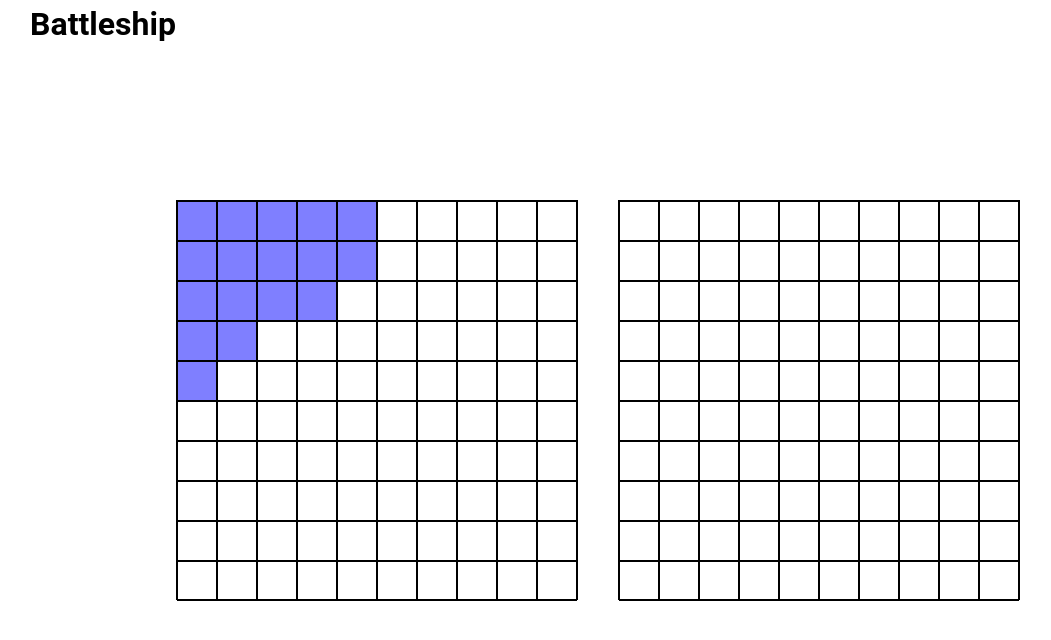
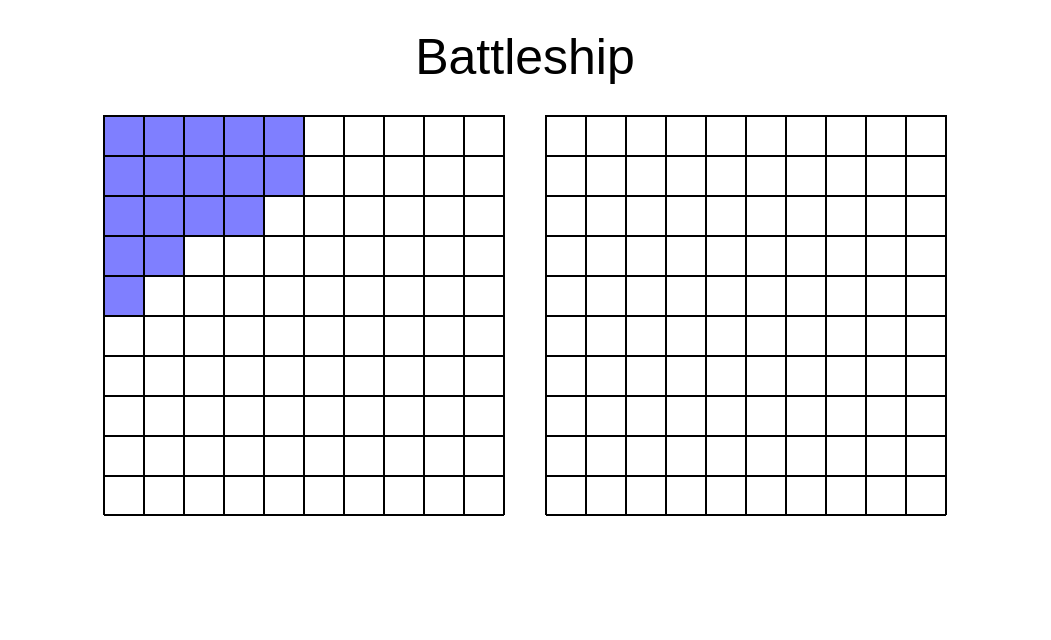
Before and after one commit to AndrewAttemptsCode/odin-battleship, a website built with webpack: page src/index.html in a window 1280 px wide. Shown: the whole page, without its empty margins (115-1166 px from the left). Built offline with nearby package versions, Linux system fonts and the light colour scheme.

Commit message:
style: add styling for game result message and title text

```diff
--- a/src/styles.css
+++ b/src/styles.css
@@ -27,12 +27,15 @@ p, h1, h2, h3, h4, h5, h6 {
   isolation: isolate;
 }
 
+/* Font */
+@import url('https://fonts.googleapis.com/css2?family=Bungee+Tint&display=swap');
+
 /* Main Layout */
 
 .battleship-app {
   min-height: 100vh;
   display: flex;
-  justify-content: center;
+  flex-direction: column;
 }
 
 .board-container {
@@ -84,3 +87,39 @@ p, h1, h2, h3, h4, h5, h6 {
 .sunk {
   background: red;
 }
+
+/* title */
+
+.title-container {
+  display: flex;
+  flex-direction: column;
+  justify-content: center;
+  align-items: center;
+  padding: 20px;
+}
+
+.title-text {
+  font-family: 'Bungee Tint', sans-serif;
+  font-weight: 400;
+  font-style: normal;
+  font-size: 50px;
+}
+
+/* Game result message */
+
+.result-container {
+  display: flex;
+  justify-content: center;
+  align-items: center;
+  padding: 20px;
+  font-family: sans-serif;
+  font-size: 2rem;
+}
+
+.win-result {
+  color: green;
+}
+
+.lose-result {
+  color: red;
+}
```
